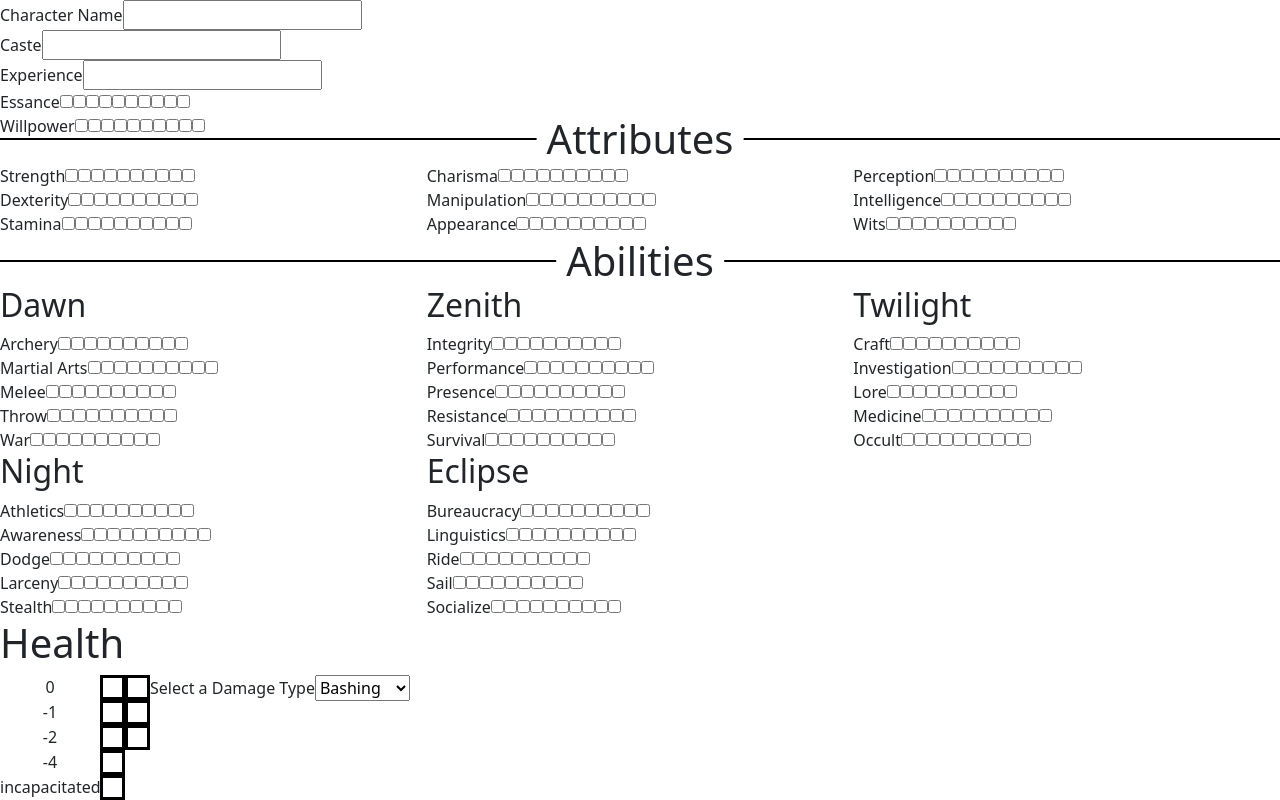
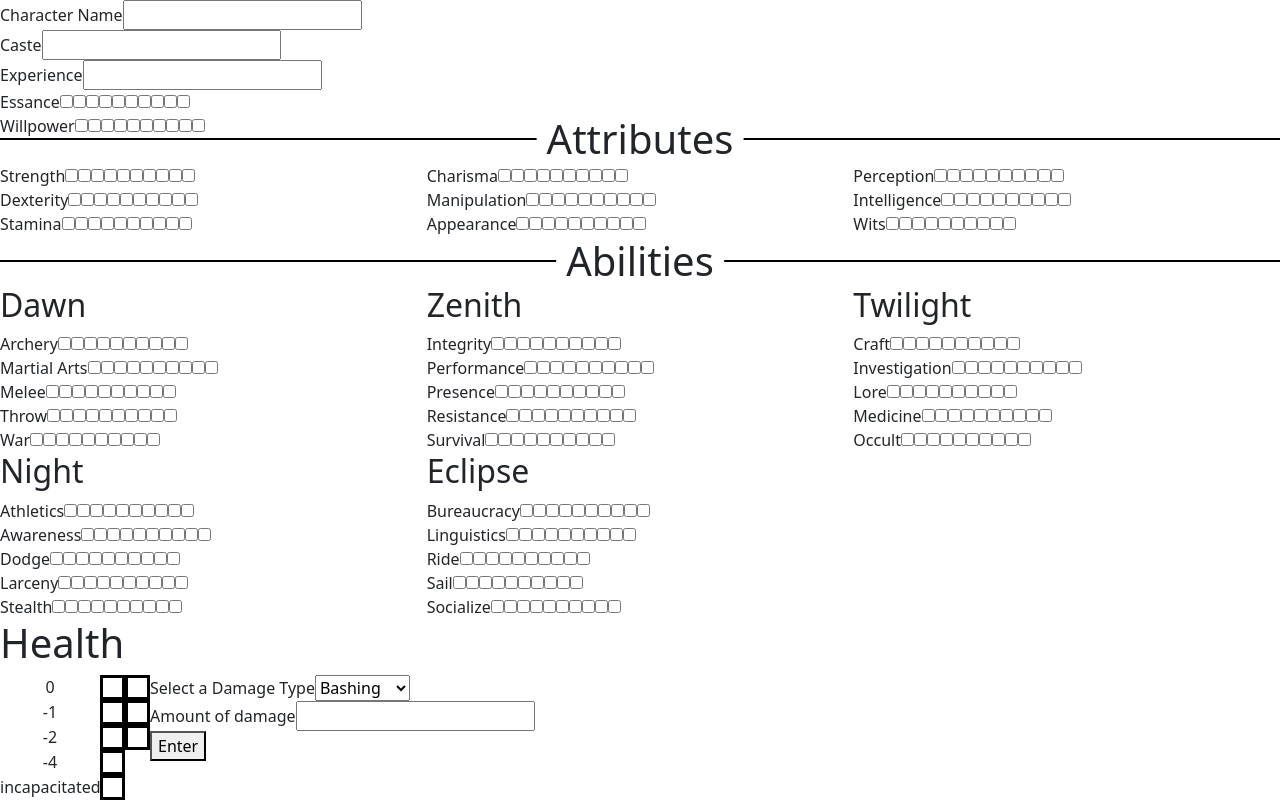
Before and after one commit to rljt24/Exalted, a React (Vite) app in the folder solarCharacterPage/: page / in a window 1280 px wide. Built offline with nearby package versions, Linux system fonts and the light colour scheme.

Commit message:
added number input and button to form

```diff
--- a/solarCharacterPage/src/components/Health.tsx
+++ b/solarCharacterPage/src/components/Health.tsx
@@ -41,7 +41,7 @@ function Health() {
       ))}
       </div>
       <div>
-        <HealthButton />
+        <HealthButton levelsOfHealth = {levelsOfHealth}/>
       </div>
       </div>
     </>
--- a/solarCharacterPage/src/components/HealthButtons.tsx
+++ b/solarCharacterPage/src/components/HealthButtons.tsx
@@ -16,7 +16,10 @@ function HealthButton({ levelsOfHealth }: { levelsOfHealth: HealthLevel[] }) {
             {typesOfDamage.map((td) => (
                <option value={td}>{td}</option>
             ))}
-            </select>
+            </select><br></br>
+            <label>Amount of damage</label>
+            <input type="number"></input><br></br>
+            <button type="submit">Enter</button>
         </form>
     </div>
   );
```
